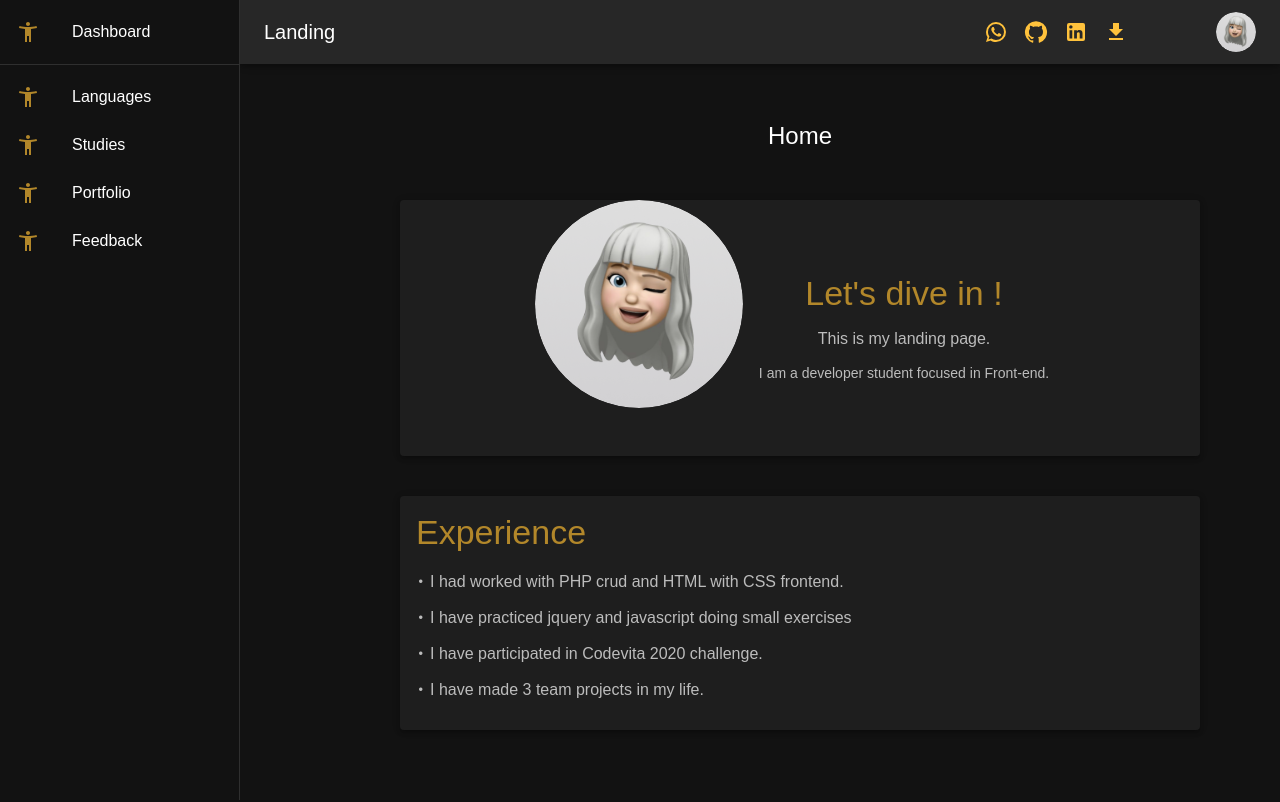
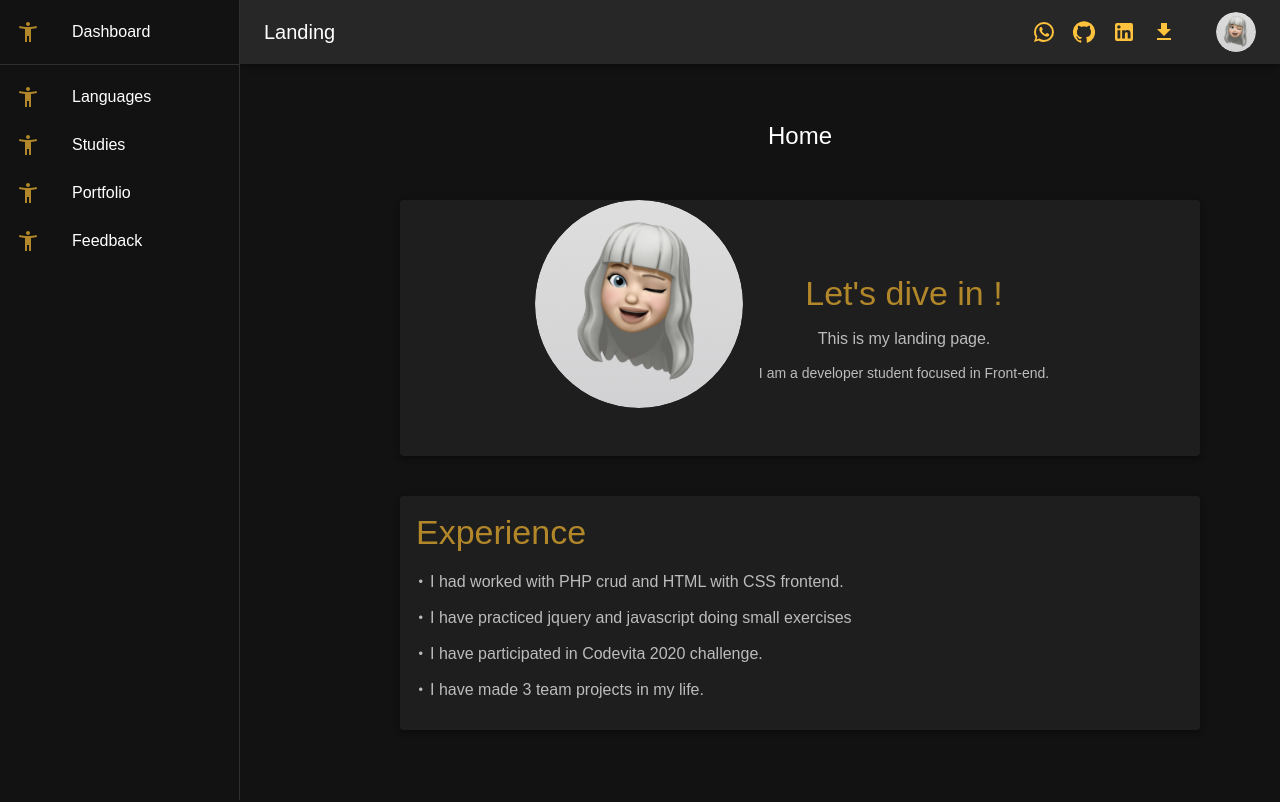
Before and after one commit to Usernamek-dot/LandingPageFIMLM2022, a React (Vite) app in the folder landing/: page / in a window 1280 px wide. Shown: the top 802 px of the page. Built offline with nearby package versions, Linux system fonts and the light colour scheme.

Commit message:
Refactor -  Created icons array mapped on social media component.

```diff
--- /dev/null
+++ b/landing/database/icons.js
@@ -0,0 +1,32 @@
+import { Download, GitHub, LinkedIn, WhatsApp } from "@mui/icons-material";
+
+export const icons = [
+  {
+    id: 1,
+    arialabel: "whatsapp",
+    tooltip: "Chat with me",
+    icon: WhatsApp,
+    href: "https://wa.me/573106165949?text=Hola%20estoy%20interesad@%20en%20tu%20trabajo%20.",
+  },
+  {
+    id: 2,
+    arialabel: "github",
+    tooltip: "View my github profile",
+    icon: GitHub,
+    href: "https://github.com/Usernamek-dot",
+  },
+  {
+    id: 3,
+    arialabel: "linkedin",
+    tooltip: "View my linkedin profile",
+    icon: LinkedIn,
+    href: "https://www.linkedin.com/in/karol-pacheco-8418161a7",
+  },
+  {
+    id: 4,
+    arialabel: "curriculum vitae",
+    tooltip: "Download Resume",
+    icon: Download,
+    href: "./cv.pdf",
+  },
+];
--- a/landing/src/common/Navbar.jsx
+++ b/landing/src/common/Navbar.jsx
@@ -34,7 +34,7 @@ export const Navbar = ({ drawerWidth, handleDrawerToggle }) => {
               Landing
             </Typography>
             <SocialMedia />
-            <Avatar alt="avatar" src="/avatarlogo.svg" />
+            <Avatar sx={{ ml: 4 }} alt="avatar" src="/avatarlogo.svg" />
           </Toolbar>
         </AppBar>
       </Box>
--- a/landing/src/common/components/SocialMedia.jsx
+++ b/landing/src/common/components/SocialMedia.jsx
@@ -1,40 +1,22 @@
-import { Download, GitHub, LinkedIn, WhatsApp } from "@mui/icons-material";
 import { Box, IconButton, Tooltip } from "@mui/material";
+import { icons } from "../../../database/icons";
 
 export const SocialMedia = () => {
   return (
-    <Box sx={{ mr: 10 }}>
-      <Tooltip title="Chat with me">
+    <>
+      {icons.map((Icon) => (
+        <Box key={Icon.id}>
+          <Tooltip title={Icon.tooltip}>
             <IconButton
               color="primary"
-          href="https://wa.me/573106165949?text=Hola%20estoy%20interesad@%20en%20tu%20trabajo%20."
-          aria-label="whatsapp"
+              href={Icon.href}
+              aria-label={Icon.arialabel}
             >
-          <WhatsApp />
-        </IconButton>
-      </Tooltip>
-      <Tooltip title="View my github profile">
-        <IconButton
-          color="primary"
-          href="https://github.com/Usernamek-dot"
-          aria-label="github"
-        >
-          <GitHub />
-        </IconButton>
-      </Tooltip>
-      <Tooltip color="primary" title="View my linkedin profile">
-        <IconButton
-          href="https://www.linkedin.com/in/karol-pacheco-8418161a7"
-          aria-label="Linkedin"
-        >
-          <LinkedIn />
-        </IconButton>
-      </Tooltip>
-      <Tooltip title="Download Resume">
-        <IconButton color="primary" href="./cv.pdf" aria-label="download">
-          <Download />
+              <Icon.icon />
             </IconButton>
           </Tooltip>
         </Box>
+      ))}
+    </>
   );
 };
```
Lines whose indentation alone changed are shown as unchanged.
